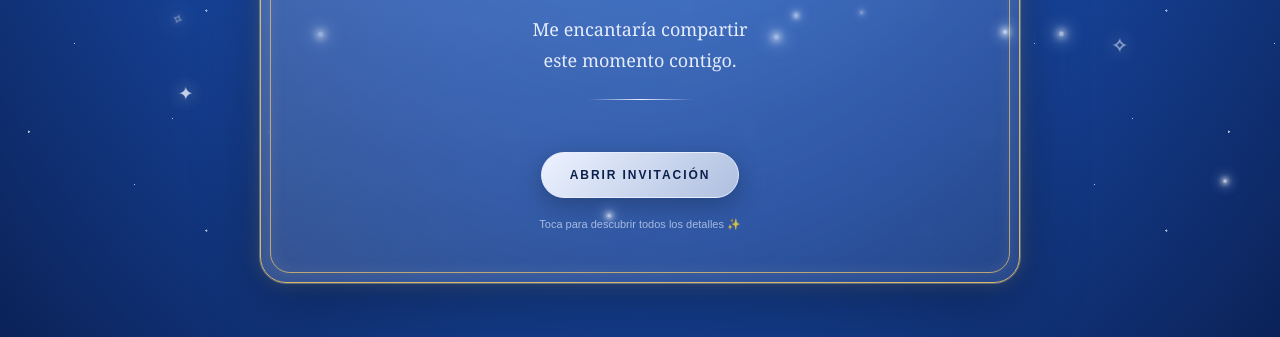
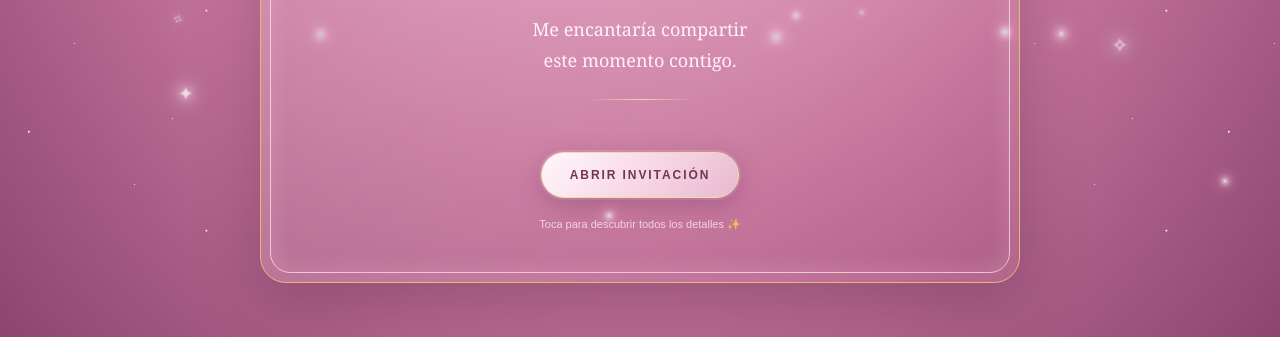
Before and after one commit to alipiobarrientos7-source/INVITACION-NOEMI, a plain HTML site: page index.html in a window 1280 px wide. Shown: the part 568-905 px from the top of the page. Drawn offline with Linux system fonts and the light colour scheme.

Commit message:
Update index.html

```diff
--- a/index.html
+++ b/index.html
@@ -3,7 +3,7 @@
 <head>
 <meta charset="UTF-8">
 <meta name="viewport" content="width=device-width, initial-scale=1.0">
-<meta name="theme-color" content="#071b4a">
+<meta name="theme-color" content="#8f456d">
 <title>Una noche especial | Noemí Abigail</title>
 <style>
 :root{--navy:#102d70;--blue:#2865d5;--silver:#edf3ff;--pale:#dce8ff;--gold:#d9dff0}
@@ -108,22 +108,100 @@ button:hover{transform:translateY(-2px);box-shadow:0 10px 30px rgba(0,0,0,.35)}
 }
 
 
-/* Marco dorado elegante para portada y tarjeta */
-.cover,.invite{
-  border:1.5px solid #d8b66b;
-  box-shadow:
-    0 0 0 1px rgba(255,239,190,.28),
-    0 0 18px rgba(226,190,112,.20),
-    0 18px 65px rgba(0,0,0,.34),
-    inset 0 0 35px rgba(214,228,255,.06);
+/* TEMÁTICA ROSADA DE NOEMÍ — conserva estructura, contenido y funcionamiento */
+:root{
+  --navy:#713653;
+  --blue:#c66b99;
+  --silver:#fff4f8;
+  --pale:#f9dce8;
+  --gold:#d9b66f;
+}
+body{
+  color:#fffafc;
+  background:
+    radial-gradient(ellipse at 50% 8%,#f7c9dc 0%,#e9a8c4 28%,#c978a0 58%,#8d456f 100%);
+}
+body:before{
+  opacity:.78;
+  background-image:
+    radial-gradient(2px 2px at 12% 18%,#fff 50%,transparent 60%),
+    radial-gradient(1px 1px at 72% 12%,#fff7fb 50%,transparent 60%),
+    radial-gradient(2px 2px at 86% 63%,#ffe3ef 50%,transparent 60%),
+    radial-gradient(1px 1px at 31% 78%,#fff 50%,transparent 60%),
+    radial-gradient(1px 1px at 56% 42%,#fff7fb 50%,transparent 60%);
+}
+.sparkle{
+  color:#fff3f8;
+  text-shadow:0 0 8px #fff,0 0 18px #f5bfd5;
 }
 .cover:before,.invite:before{
-  border:1px solid rgba(225,190,112,.78);
-  box-shadow:inset 0 0 16px rgba(239,211,151,.08),0 0 8px rgba(223,188,112,.12);
+  border-color:rgba(255,232,241,.72);
+  box-shadow:inset 0 0 24px rgba(255,220,235,.15),0 0 12px rgba(220,164,112,.12);
 }
 .cover:after,.invite:after{
-  color:#f4dfad;
-  text-shadow:0 0 8px rgba(255,235,185,.85),0 0 18px rgba(225,190,112,.48);
+  color:#fff6e7;
+  text-shadow:0 0 12px #fff,0 0 22px #e8c27b;
+}
+button.secondary{
+  background:rgba(111,48,82,.78);
+  color:#fff4f8;
+  border-color:rgba(255,226,239,.8);
+  box-shadow:0 0 18px rgba(255,214,231,.2);
+}
+.cover,.invite{
+  border:1.5px solid #dfbd78;
+  background:linear-gradient(145deg,rgba(255,247,251,.28),rgba(180,83,128,.20));
+  box-shadow:0 18px 65px rgba(79,25,55,.32),inset 0 0 35px rgba(255,230,241,.12);
+}
+.eyebrow{color:#fff0f6}
+.rule{background:linear-gradient(90deg,transparent,#f2d69b,transparent)}
+h1{
+  color:#fff;
+  text-shadow:0 0 18px rgba(255,239,247,.85),0 0 34px rgba(255,211,230,.45);
+}
+.name{color:#fff0f6;text-shadow:0 2px 12px rgba(111,48,82,.25)}
+.subtitle{color:#fff2f7}
+button{
+  border:1px solid #f3dba9;
+  background:linear-gradient(135deg,#fff8fb 0%,#f7d7e5 52%,#e9b8cf 100%);
+  color:#713653;
+  box-shadow:0 7px 25px rgba(79,25,55,.25),0 0 0 2px rgba(255,239,247,.18);
+}
+button:hover{box-shadow:0 10px 30px rgba(79,25,55,.35),0 0 18px rgba(255,224,238,.35)}
+.invite h2{color:#fff4f8;text-shadow:0 0 16px rgba(255,221,236,.32)}
+.invite p{color:#fff1f6}
+.highlight{
+  color:#ffe6b2;
+  text-shadow:0 0 12px rgba(242,205,139,.3);
+}
+.details{
+  border-top-color:rgba(255,230,240,.55);
+  border-bottom-color:rgba(255,230,240,.55);
+}
+.detail{color:#ffe8f1}
+.detail strong{color:#fffafc;text-shadow:0 0 10px rgba(255,220,235,.2)}
+.footer{color:#fff4f8!important}
+.audio-row,.note{color:#ffeaf2}
+.butterfly{
+  color:#fff0f6;
+  filter:grayscale(0) drop-shadow(0 0 8px rgba(255,226,239,.9));
+}
+.glitter-dot{
+  background:#fff;
+  box-shadow:0 0 6px 2px rgba(255,255,255,.95),0 0 15px 4px rgba(255,194,220,.8);
+}
+.butterfly-flight{filter:drop-shadow(0 0 6px rgba(255,221,237,.9))}
+.butterfly-flight .wing{
+  background:linear-gradient(145deg,#fffafd 0%,#f8d6e5 55%,#e8a9c6 100%);
+  border-color:rgba(255,247,251,.95);
+  box-shadow:inset 0 0 5px rgba(255,255,255,.9);
+}
+.sparkle-star{
+  color:#fff8fb;
+  text-shadow:0 0 8px #fff,0 0 18px #f3b9d2;
+}
+@media(max-width:480px){
+  .cover,.invite{box-shadow:0 14px 42px rgba(79,25,55,.3),inset 0 0 25px rgba(255,230,241,.1)}
 }
 
 </style>
@@ -166,7 +244,7 @@ button:hover{transform:translateY(-2px);box-shadow:0 10px 30px rgba(0,0,0,.35)}
     <div class="detail">HORA<strong>06:30 PM</strong></div>
     <div class="detail">LUGAR<strong>Señor del Huerto<br>Mz U Lt 05 – Mercado Covadonga – Grifo Robin</strong></div>
   </div>
-  <p class="footer">Con mucho cariño,<br>Noemí Abigail 💙</p>
+  <p class="footer">Con mucho cariño,<br>Noemí Abigail 💗</p>
   <div class="actions">
     <button id="musicToggle" type="button">Silenciar música</button>
     <button id="backToCover" class="secondary" type="button">Regresar a la portada</button>
@@ -209,7 +287,7 @@ for(let i=0;i<3;i++){
 }
 
 function launchConfetti(){
-  const colors=['#ffffff','#dce8ff','#b8ccf0','#9bb8f0','#e8eefa'];
+  const colors=['#ffffff','#fbe3ed','#f2c5d8','#e6b9a0','#f7e7c4'];
   for(let i=0;i<30;i++){
     const piece=document.createElement('span');
     piece.className='confetti-piece';
```
